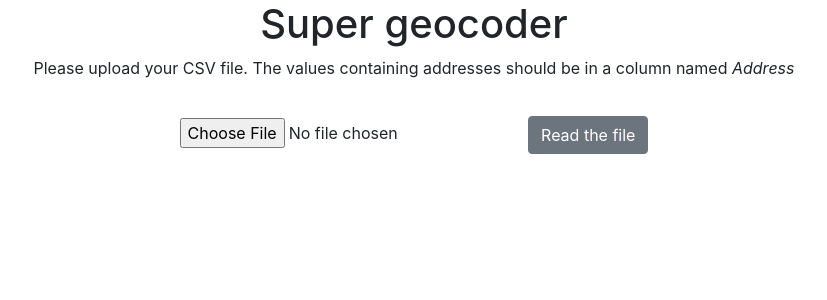
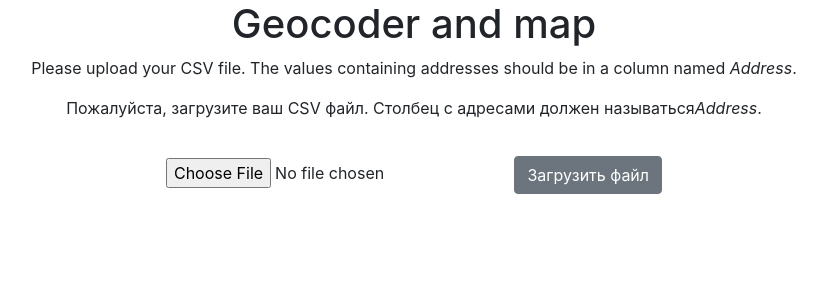
Before and after one commit to gattoNero76/learning_projects-udemy-geocoder, a Flask app: page / in a window 1280 px wide. Shown: the top 300 px of the page, without its empty margins (226-1053 px from the left). Run offline with Flask 2, Linux system fonts and the light colour scheme; some libraries are stand-ins or nearby versions.

Commit message:
little changes

```diff
--- a/app.py
+++ b/app.py
@@ -45,7 +45,6 @@ def success():
 
             # create the table
             df_table = df.to_html()
-
             # передадим таблицу в html и отрендерим страничку с таблицей и кнопкой
             return render_template("success.html", table = df_table, btn="download.html")
         except:
@@ -76,9 +75,7 @@ def map():
 
     map.add_child(fgv)
     map.save("./templates/map.html")
-
     # show the map
-
     return render_template("map.html")
 
 if __name__ == '__main__':
--- a/static/main_css.css
+++ b/static/main_css.css
@@ -1,47 +1,3 @@
-/* html, body{
-  height: 100%;
-  margin: 0;
-  text-align: center;
-  background-color: #006666;
-  color: #e6ffff;
-}
-
-.row{
-  height: 100%;
-  width: 100%;
-}
-
-.col{
-  height: 100%;
-  width: 15%;
-}
-
-.container{
-  margin: 0 auto;
-  width: 70%;
-  overflow: hidden;
-  text-align: center;
-  align-items: center;
-  /* margin-left: auto;
-  margin-right: auto; */
-}
-
-/* .container-message{
-  height: auto;
-  margin-left: auto;
-  margin-right: auto;
-} */
-
-/* .table{
-  text-align: center;
-  white-space: initial;
-  text-overflow: inherit;
-} */
-
-/* thead {
-    text-align: center;
-} */ */
-
 .dataframe{
   align-self: center;
   text-align: center;
@@ -63,8 +19,6 @@
 .map{
   align-items: flex-start;
 }
-<<<<<<< HEAD
-
 .col_20{
   width: 20%;
 }
@@ -72,5 +26,3 @@
 .col_30{
   width: 30%;
 }
-=======
->>>>>>> 00f88579c80ca4cc92e032a89e48b54b98005ce4
--- a/templates/base.html
+++ b/templates/base.html
@@ -4,31 +4,25 @@
     <!-- Required meta tags -->
     <meta charset="utf-8">
     <meta name="viewport" content="width=device-width, initial-scale=1, shrink-to-fit=no">
-
     <!-- Bootstrap CSS -->
     <link rel="stylesheet" href="https://stackpath.bootstrapcdn.com/bootstrap/4.1.3/css/bootstrap.min.css" integrity="sha384-MCw98/SFnGE8fJT3GXwEOngsV7Zt27NXFoaoApmYm81iuXoPkFOJwJ8ERdknLPMO" crossorigin="anonymous">
     <!-- my CSS -->
     <link rel="stylesheet" href="./static/main_css.css" rel="stylesheet">
-
     {% block title %}
     {% endblock %}
   </head>
+
   <body>
-
     <!-- CONTENT -->
       {% block content %}
       {% endblock %}
-
     <!-- END OF CONTENT -->
-
     <!-- Optional JavaScript -->
     <!-- jQuery first, then Popper.js, then Bootstrap JS -->
     <script src="https://code.jquery.com/jquery-3.3.1.slim.min.js" integrity="sha384-q8i/X+965DzO0rT7abK41JStQIAqVgRVzpbzo5smXKp4YfRvH+8abtTE1Pi6jizo" crossorigin="anonymous"></script>
     <script src="https://cdnjs.cloudflare.com/ajax/libs/popper.js/1.14.3/umd/popper.min.js" integrity="sha384-ZMP7rVo3mIykV+2+9J3UJ46jBk0WLaUAdn689aCwoqbBJiSnjAK/l8WvCWPIPm49" crossorigin="anonymous"></script>
     <script src="https://stackpath.bootstrapcdn.com/bootstrap/4.1.3/js/bootstrap.min.js" integrity="sha384-ChfqqxuZUCnJSK3+MXmPNIyE6ZbWh2IMqE241rYiqJxyMiZ6OW/JmZQ5stwEULTy" crossorigin="anonymous"></script>
-    <script type="text/javascript" src="./static/script.js">
+    <script type="text/javascript" src="./static/script.js"></script>
+  </body>
 
-    </script>
-
-  </body>
 </html>
--- a/templates/index.html
+++ b/templates/index.html
@@ -1,23 +1,24 @@
 {% extends 'base.html' %}
 
 {% block title %}
-  <title>Super geocoder</title>
+  <title>Geocoder and map</title>
 {% endblock %}
 
 {% block content %}
 
 <div class="container-fluid text-center">
 
-  <h1>Super geocoder</h1>
-  <p>Please upload your CSV file. The values containing addresses should be in a column named <i>Address</i></p>
-  <!-- col-sm-8 text-center -->
+  <h1>Geocoder and map</h1>
+  <p>Please upload your CSV file. The values containing addresses should be in a column named <i>Address</i>.</p>
+  <p>Пожалуйста, загрузите ваш CSV файл. Столбец с адресами должен называться<i>Address</i>.</p>
+
   <div class="row align-items-center">
     <!-- col 1 -->
     <div class="col upload">
       <form action={{url_for('success')}} method="POST" enctype="multipart/form-data">
         <!-- check the type like accept= -->
         <input type="file" accept=".csv" name="file" >
-        <button type="button " class="btn btn-secondary" name="submit" >Read the file</button>
+        <button type="button " class="btn btn-secondary" name="submit" >Загрузить файл</button>
       </form>
     </div>
   </div>
```
Also changed, not shown: templates/success.html (+6 -12 lines).
